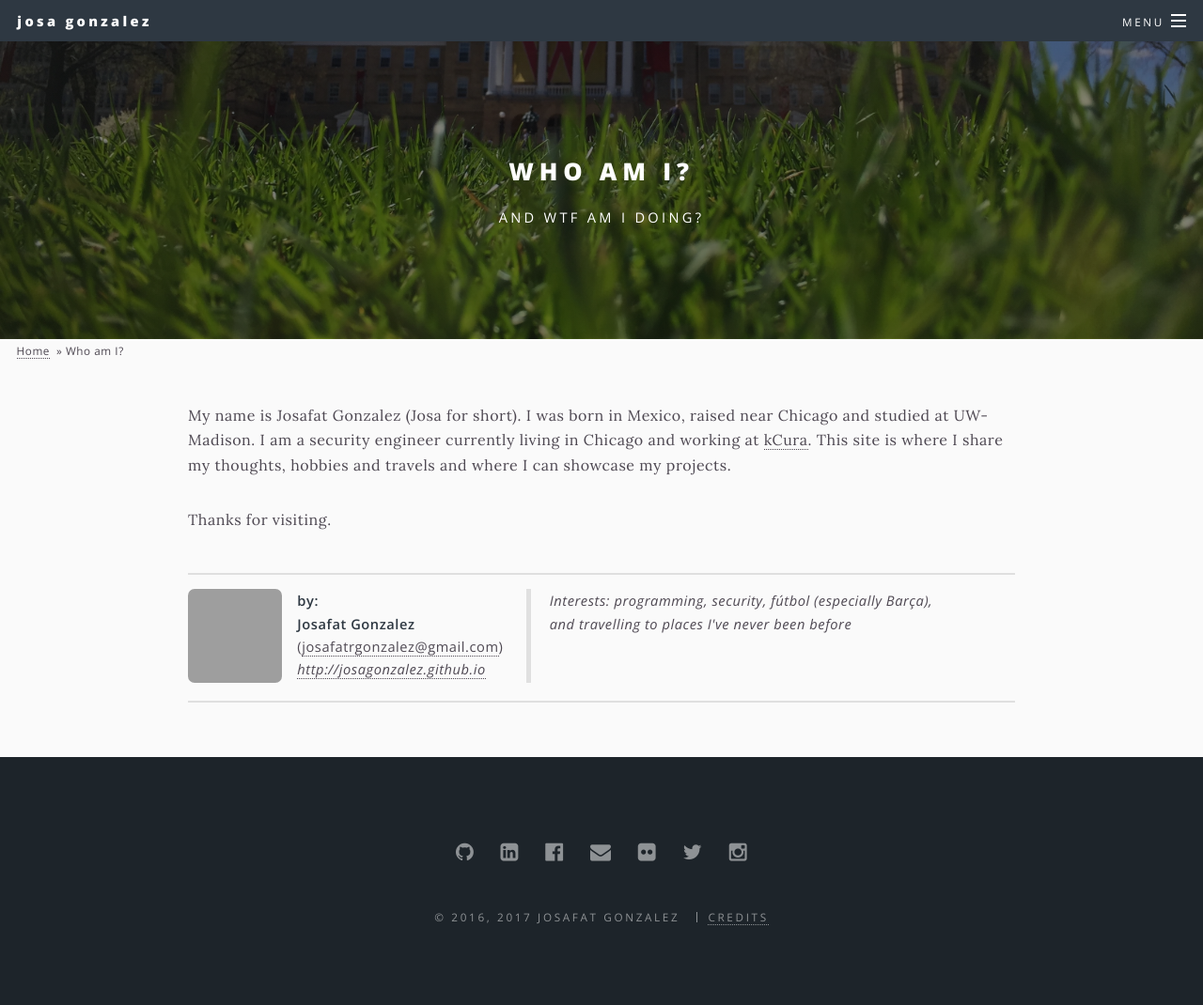
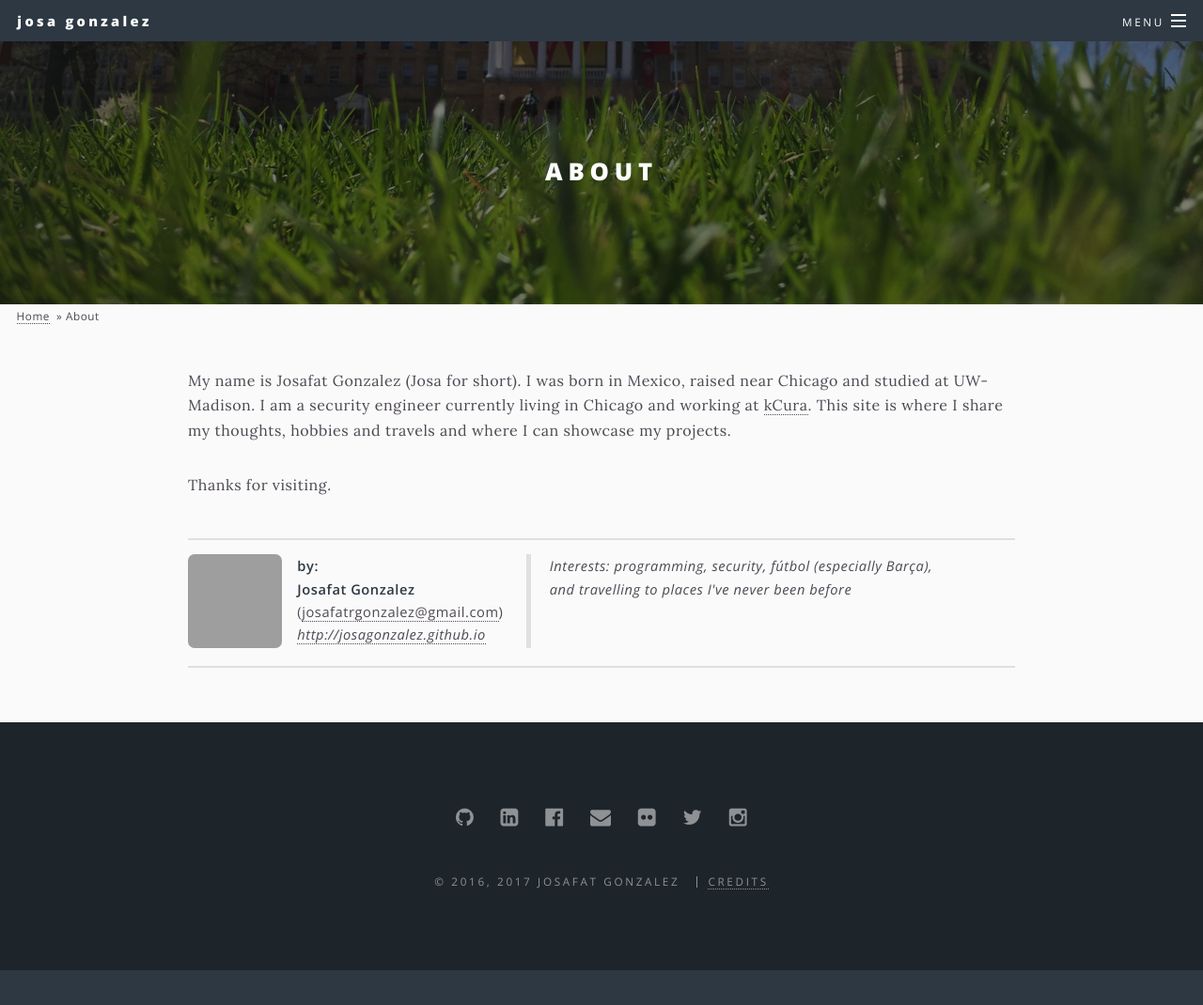
Before and after one commit to josagonzalez/josagonzalez.github.io, a Jekyll site: the page built from _pages/about.html, in a window 1280 px wide and 1070 px high. Shown: the whole window at 94% size. Built offline with Jekyll 4.4.1, drawn with Linux system fonts in a browser that asks for light colours; grey boxes are pictures that could not be loaded.

Commit message:
removing inconsistent naming on page/title

```diff
--- a/_pages/about.html
+++ b/_pages/about.html
@@ -1,10 +1,9 @@
 ---
 key: 7
 id: 7
-title: Who am I?
+title: About
 permalink: /about/
 options: nolanding
-excerpt: And WTF am I doing?
 background-image: bascom.jpg
 author: josagonzalez
 ---
```
